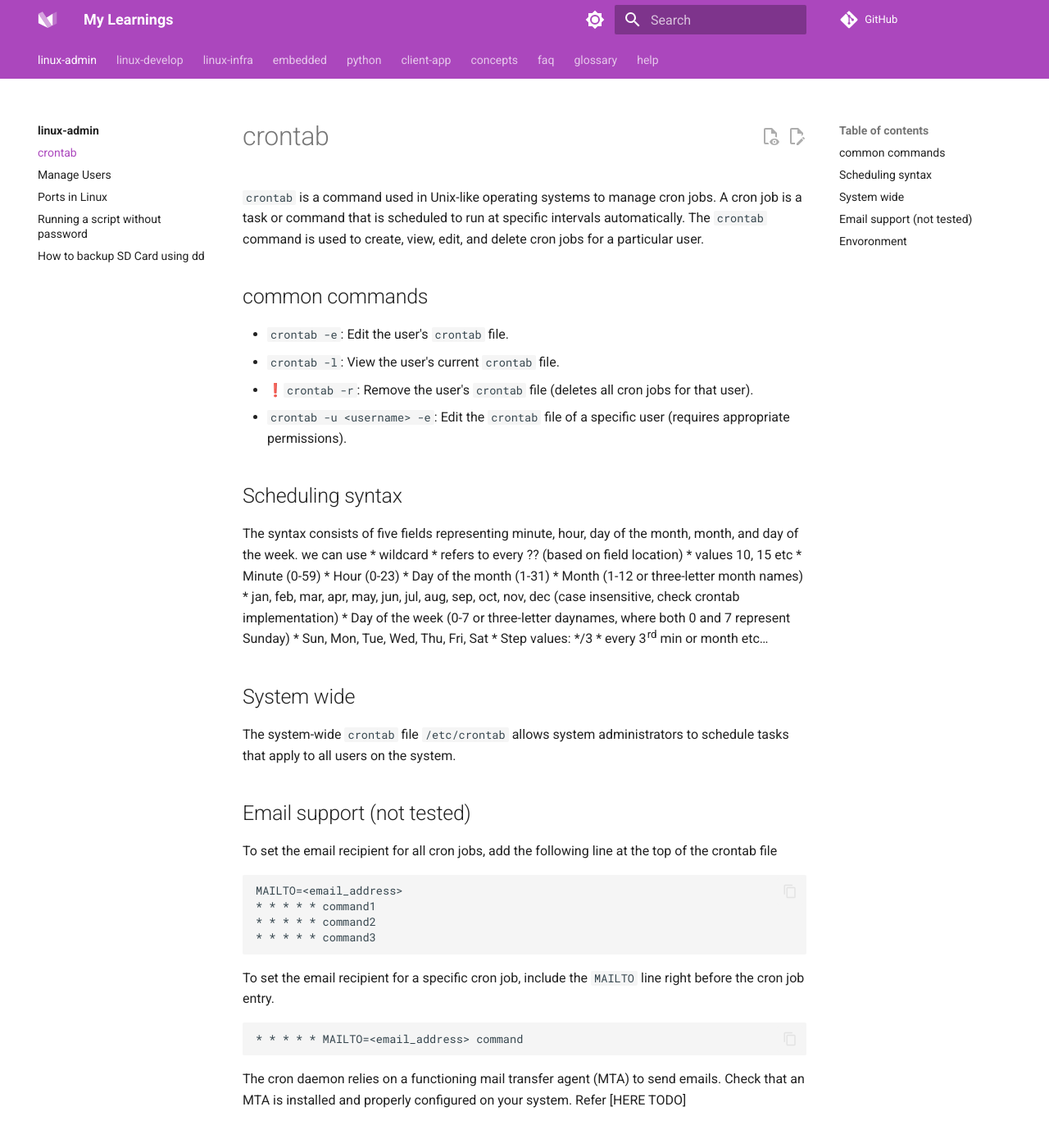
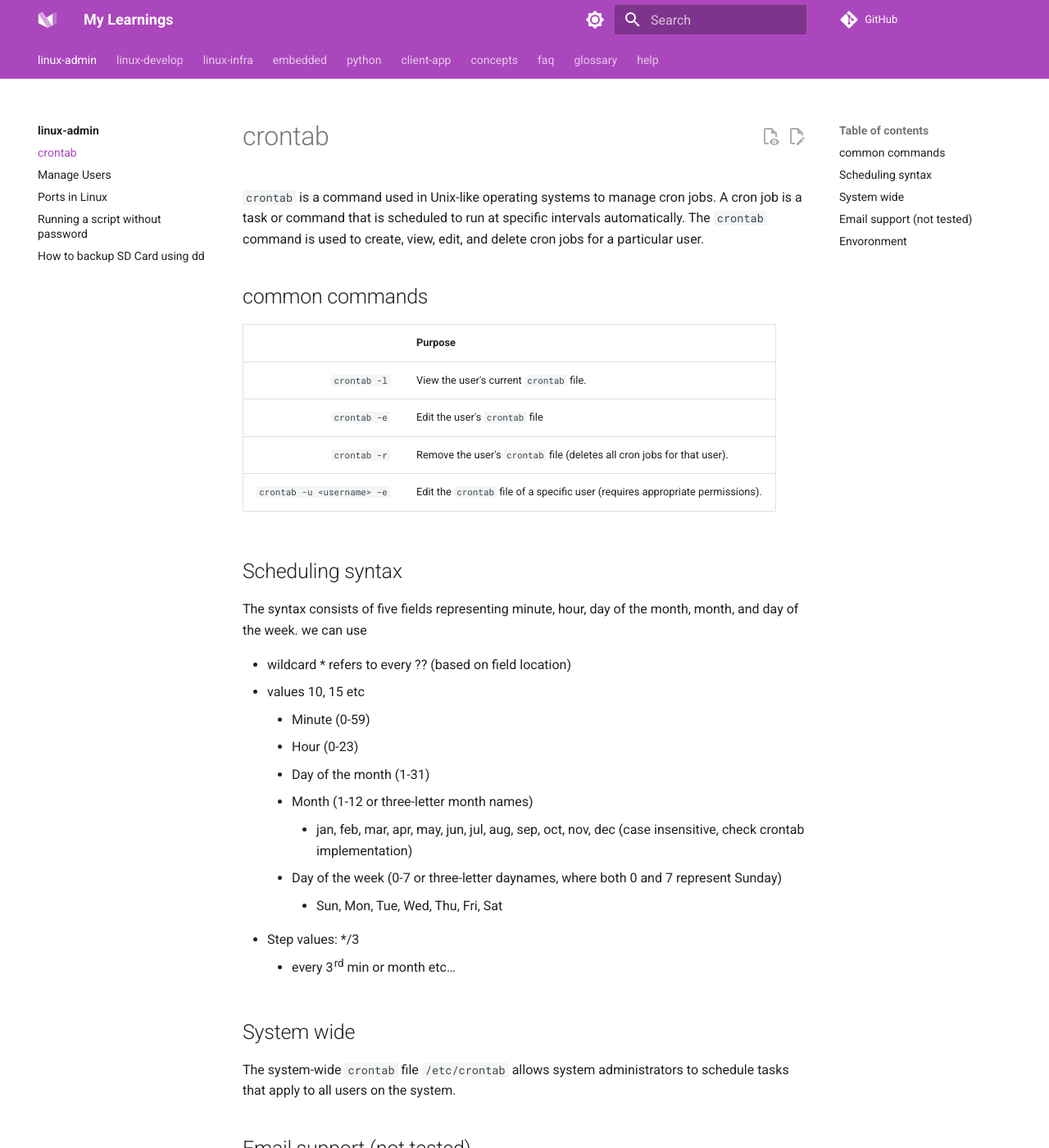
Before and after one commit to asarangaram/docs.anandas.in, an MkDocs documentation site: the page built from docs/content/linux-admin/crontab.md, in a window 1280 px wide and 1400 px high. Shown: the whole window at 82% size. Built offline with MkDocs 1.6.1 and Material for MkDocs 9.7.7, drawn with Linux system fonts in a browser that asks for light colours; comment, search, counter and statistics services are not loaded.

Commit message:
update on crontab

```diff
--- a/docs/content/linux-admin/crontab.md
+++ b/docs/content/linux-admin/crontab.md
@@ -7,14 +7,19 @@ title: crontab
 `crontab` is a command used in Unix-like operating systems to manage cron jobs. A cron job is a task or command that is scheduled to run at specific intervals automatically. The `crontab` command is used to create, view, edit, and delete cron jobs for a particular user.
 
 ## common commands
-* `crontab -e`: Edit the user's `crontab` file.
-* `crontab -l`: View the user's current `crontab` file.
-* ❗`crontab -r`: Remove the user's `crontab` file (deletes all cron jobs for that user).
-* `crontab -u <username> -e`: Edit the `crontab` file of a specific user (requires appropriate permissions).
+
+|                            | Purpose                                                                        |
+|---------------------------:|:--------------------------------------------------------------------------------|
+|               `crontab -l` | View the user's current `crontab` file.                                        |
+|               `crontab -e` | Edit the user's `crontab` file                                                 |
+|               `crontab -r` | Remove the user's `crontab` file (deletes all cron jobs for that user).        |
+| `crontab -u <username> -e` | Edit the `crontab` file of a specific user (requires appropriate permissions). |
+
 
 ## Scheduling syntax
 The syntax consists of five fields representing minute, hour, day of the month, month, and day of the week.
 we can use
+
 * wildcard * refers to every ?? (based on field location)
 * values 10, 15 etc
     * Minute (0-59)
```
